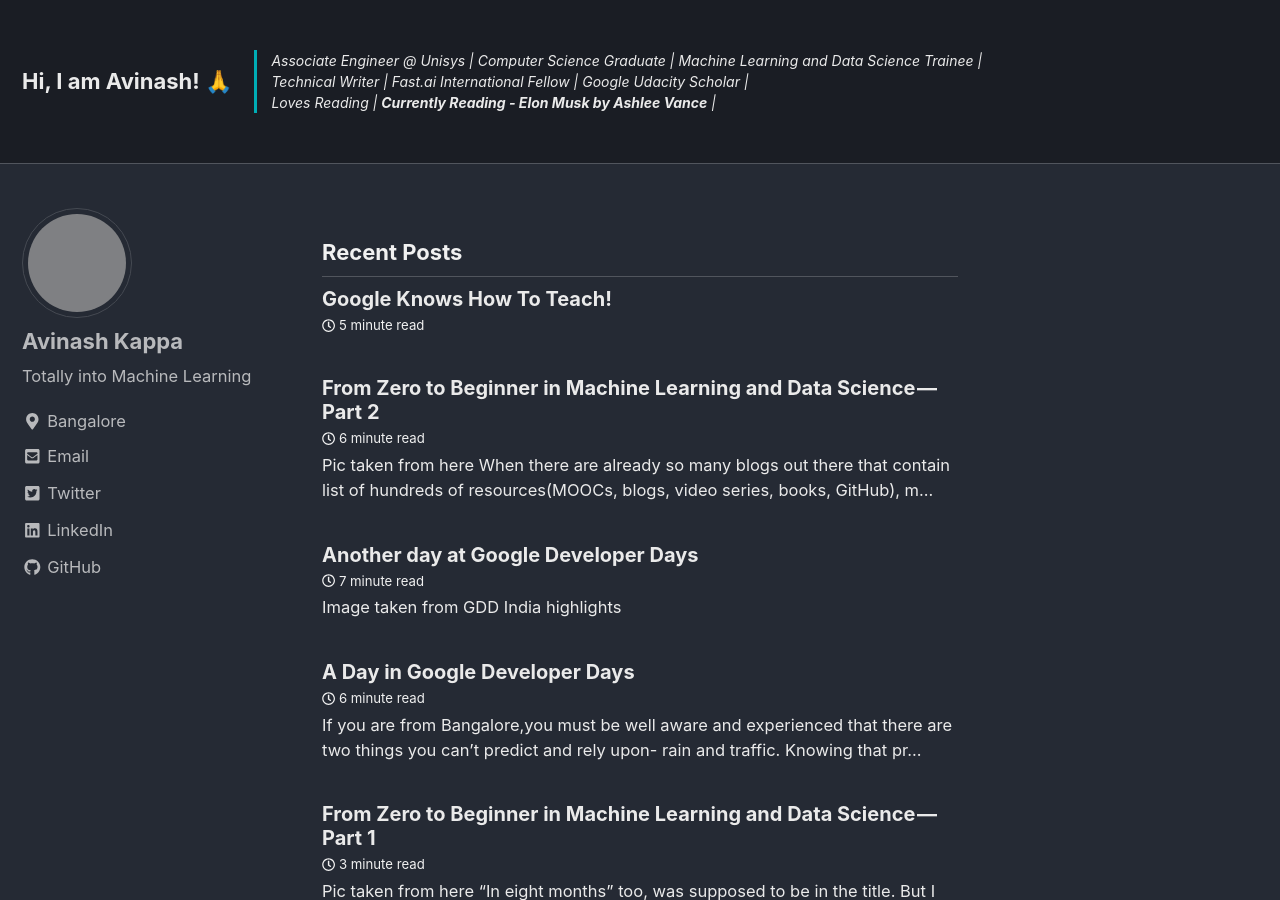
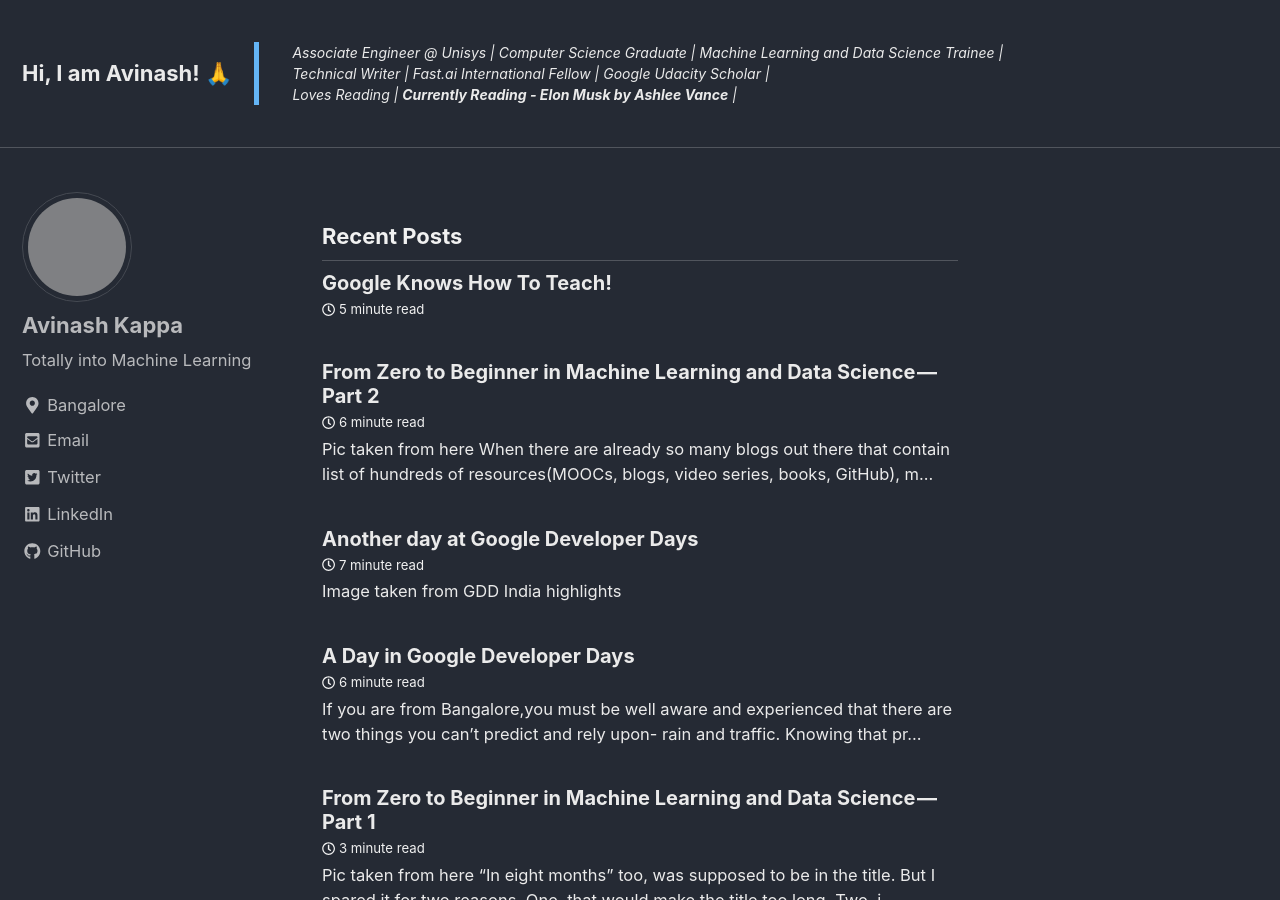
Before and after one commit to theimgclist/theimgclist.github.io, a Jekyll site: the page built from index.html, in a window 1280 px wide and 900 px high. Built offline with Jekyll 4.4.1, drawn with Linux system fonts in a browser that asks for light colours; nearby versions of some CDN libraries; the list of posts is cut into pages by our own code; grey boxes are pictures that could not be loaded.

Commit message:
Removed the background-color, set it to default and added style for blockquote

```diff
--- a/_sass/minimal-mistakes/_masthead.scss
+++ b/_sass/minimal-mistakes/_masthead.scss
@@ -10,7 +10,7 @@
   -webkit-animation-delay: 0.15s;
   animation-delay: 0.15s;
   z-index: 20;
- background-color: $footer-background-color;
+
   &__inner-wrap {
     @include clearfix;
     margin-left: auto;
@@ -29,12 +29,10 @@
 
     nav {
       z-index: 10;
-	  background-color: $footer-background-color;
     }
 
     a {
       text-decoration: none;
-	  background-color: $footer-background-color;
     }
   }
 }
@@ -48,7 +46,6 @@
   align-items: center;
   font-weight: bold;
   z-index: 20;
-  background-color: $footer-background-color;
 }
 
 .masthead__menu {
@@ -57,17 +54,16 @@
   margin-right: 0;
   width: 100%;
   clear: both;
-background-color: $footer-background-color;
+
   .site-nav {
     margin-left: 0;
-	background-color: $footer-background-color;
+
     @include breakpoint($small) {
       float: right;
     }
   }
 
   ul {
-  background-color: $footer-background-color;
     margin: 0;
     padding: 0;
     clear: both;
@@ -79,7 +75,7 @@ background-color: $footer-background-color;
   display: block;
   list-style-type: none;
   white-space: nowrap;
-background-color: $footer-background-color;
+
   &--lg {
     padding-right: 2em;
     font-weight: 700;
@@ -87,6 +83,11 @@ background-color: $footer-background-color;
 }
 .my-header {
 	float: right;
-	background-color: $footer-background-color;
 	font-size: 14px;
+
 	}
+.my-header blockquote {
+	margin: 20px 0;
+  padding-left: 1.5rem;
+  border-left: 5px solid #64b5f6;
+}
```
